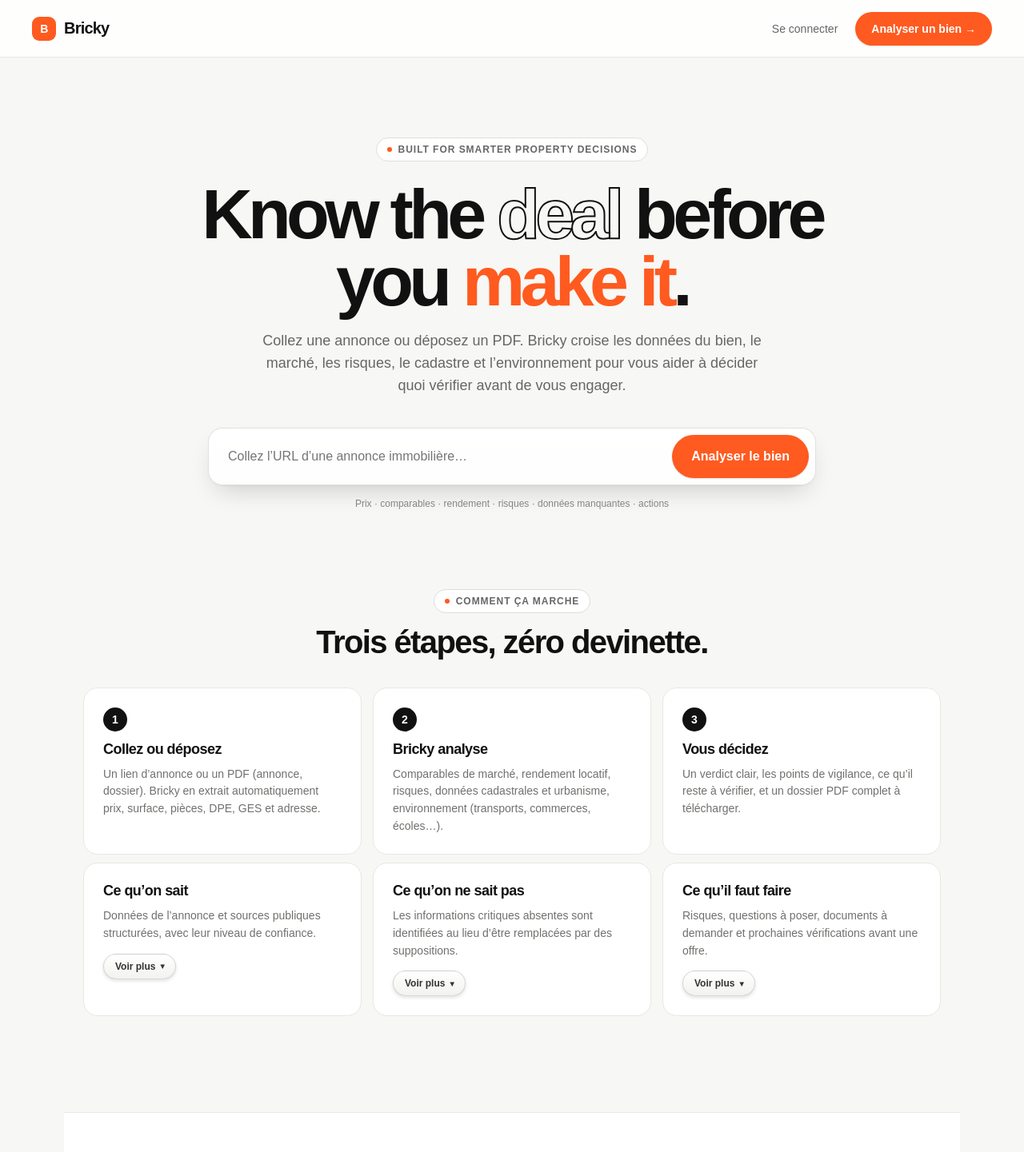
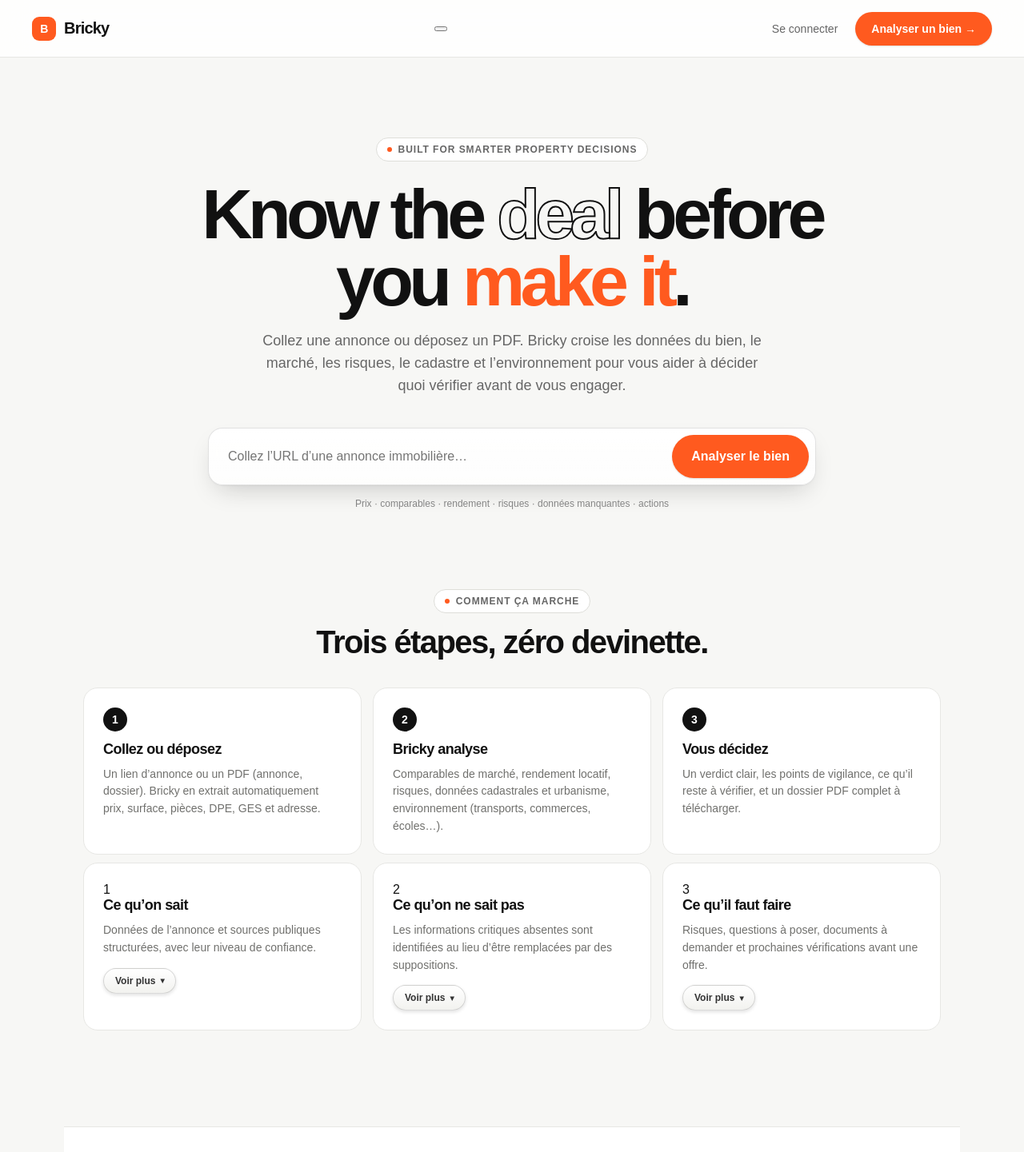
Before and after one commit to dreamsbuilding3-afk/BRICKY.AI, a Next.js app: page / in a window 1280 px wide. Shown: the top 1441 px of the page at 80% size. Built offline with nearby package versions, Linux system fonts and the light colour scheme.

Commit message:
feat: mobile hamburger menu + numbered info-cards on landing page

```diff
--- a/app/page.tsx
+++ b/app/page.tsx
@@ -1,11 +1,28 @@
+"use client";
+
+import { useState } from "react";
+
 export default function Home() {
+  const [menuOpen, setMenuOpen] = useState(false);
+
   return (
     <main className="page">
-      <nav className="nav">
+      <nav className="nav nav-has-burger">
         <div className="brand"><span className="mark">B</span>Bricky</div>
-        <div className="nav-links">
-          <a className="navlink" href="/login">Se connecter</a>
-          <a className="nav-cta" href="/analyze">Analyser un bien →</a>
+        <button
+          type="button"
+          className={"nav-burger" + (menuOpen ? " nav-burger-open" : "")}
+          aria-label={menuOpen ? "Fermer le menu" : "Ouvrir le menu"}
+          aria-expanded={menuOpen}
+          onClick={() => setMenuOpen((open) => !open)}
+        >
+          <span></span>
+          <span></span>
+          <span></span>
+        </button>
+        <div className={"nav-links" + (menuOpen ? " nav-links-open" : "")}>
+          <a className="navlink" href="/login" onClick={() => setMenuOpen(false)}>Se connecter</a>
+          <a className="nav-cta" href="/analyze" onClick={() => setMenuOpen(false)}>Analyser un bien →</a>
         </div>
       </nav>
 
@@ -50,6 +67,7 @@ export default function Home() {
       <section className="features">
         <details className="card info-card">
           <summary>
+            <span className="info-number">1</span>
             <h2>Ce qu’on sait</h2>
             <p>Données de l’annonce et sources publiques structurées, avec leur niveau de confiance.</p>
             <span className="info-more-btn">Voir plus <span className="chevron">▾</span></span>
@@ -58,6 +76,7 @@ export default function Home() {
         </details>
         <details className="card info-card">
           <summary>
+            <span className="info-number">2</span>
             <h2>Ce qu’on ne sait pas</h2>
             <p>Les informations critiques absentes sont identifiées au lieu d’être remplacées par des suppositions.</p>
             <span className="info-more-btn">Voir plus <span className="chevron">▾</span></span>
@@ -66,6 +85,7 @@ export default function Home() {
         </details>
         <details className="card info-card">
           <summary>
+            <span className="info-number">3</span>
             <h2>Ce qu’il faut faire</h2>
             <p>Risques, questions à poser, documents à demander et prochaines vérifications avant une offre.</p>
             <span className="info-more-btn">Voir plus <span className="chevron">▾</span></span>
```
